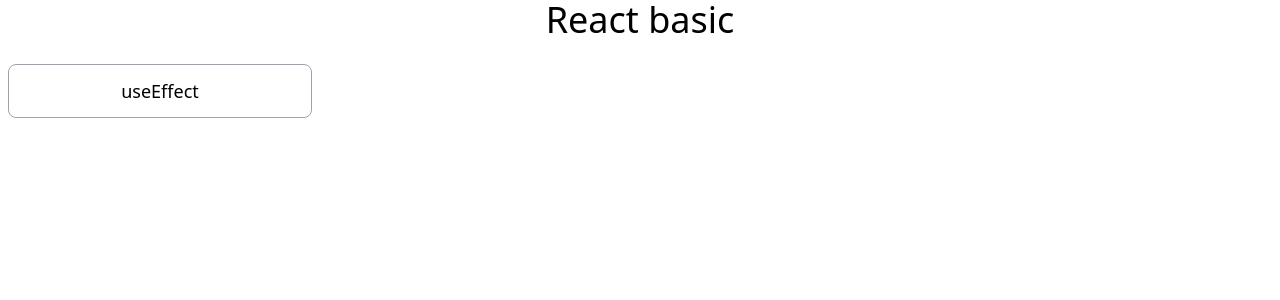
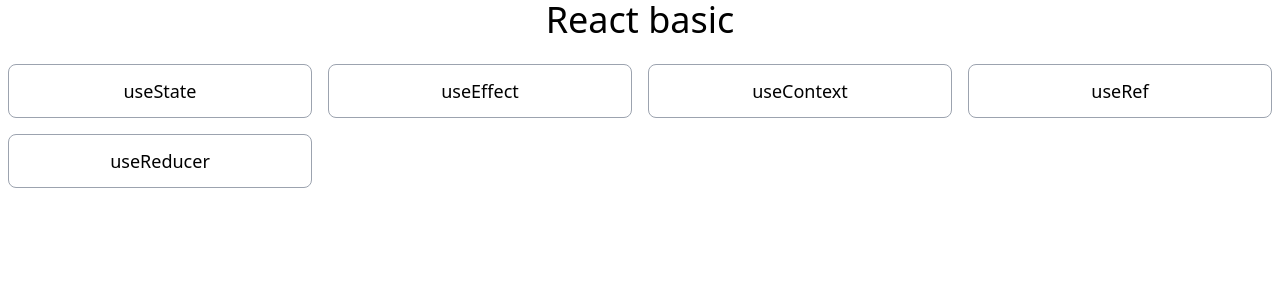
Before and after one commit to nutkiattisak/react-basic, a React (Create React App) app: page / in a window 1280 px wide. Shown: the top 300 px of the page. Built offline with nearby package versions, Linux system fonts and the light colour scheme.

Commit message:
Update table of contents

```diff
--- a/src/page/react-hook/List.js
+++ b/src/page/react-hook/List.js
@@ -7,7 +7,31 @@ const ListReactHook = () => {
         <div className="grid grid-cols-1 sm:grid-cols-2 md:grid-cols-3 lg:grid-cols-4">
           <div className="card m-2 cursor-pointer border border-gray-400 rounded-lg hover:shadow-md hover:border-opacity-0 transform hover:-translate-y-1 transition-all duration-200">
             <div className="m-3">
+              <h2 className="text-lg mb-2">useState</h2>
+              <p className="font-light font-mono text-sm text-gray-700 hover:text-gray-900 transition-all duration-200"></p>
+            </div>
+          </div>
+          <div className="card m-2 cursor-pointer border border-gray-400 rounded-lg hover:shadow-md hover:border-opacity-0 transform hover:-translate-y-1 transition-all duration-200">
+            <div className="m-3">
               <h2 className="text-lg mb-2">useEffect</h2>
+              <p className="font-light font-mono text-sm text-gray-700 hover:text-gray-900 transition-all duration-200"></p>
+            </div>
+          </div>
+          <div className="card m-2 cursor-pointer border border-gray-400 rounded-lg hover:shadow-md hover:border-opacity-0 transform hover:-translate-y-1 transition-all duration-200">
+            <div className="m-3">
+              <h2 className="text-lg mb-2">useContext</h2>
+              <p className="font-light font-mono text-sm text-gray-700 hover:text-gray-900 transition-all duration-200"></p>
+            </div>
+          </div>
+          <div className="card m-2 cursor-pointer border border-gray-400 rounded-lg hover:shadow-md hover:border-opacity-0 transform hover:-translate-y-1 transition-all duration-200">
+            <div className="m-3">
+              <h2 className="text-lg mb-2">useRef</h2>
+              <p className="font-light font-mono text-sm text-gray-700 hover:text-gray-900 transition-all duration-200"></p>
+            </div>
+          </div>
+          <div className="card m-2 cursor-pointer border border-gray-400 rounded-lg hover:shadow-md hover:border-opacity-0 transform hover:-translate-y-1 transition-all duration-200">
+            <div className="m-3">
+              <h2 className="text-lg mb-2">useReducer</h2>
               <p className="font-light font-mono text-sm text-gray-700 hover:text-gray-900 transition-all duration-200"></p>
             </div>
           </div>
```
